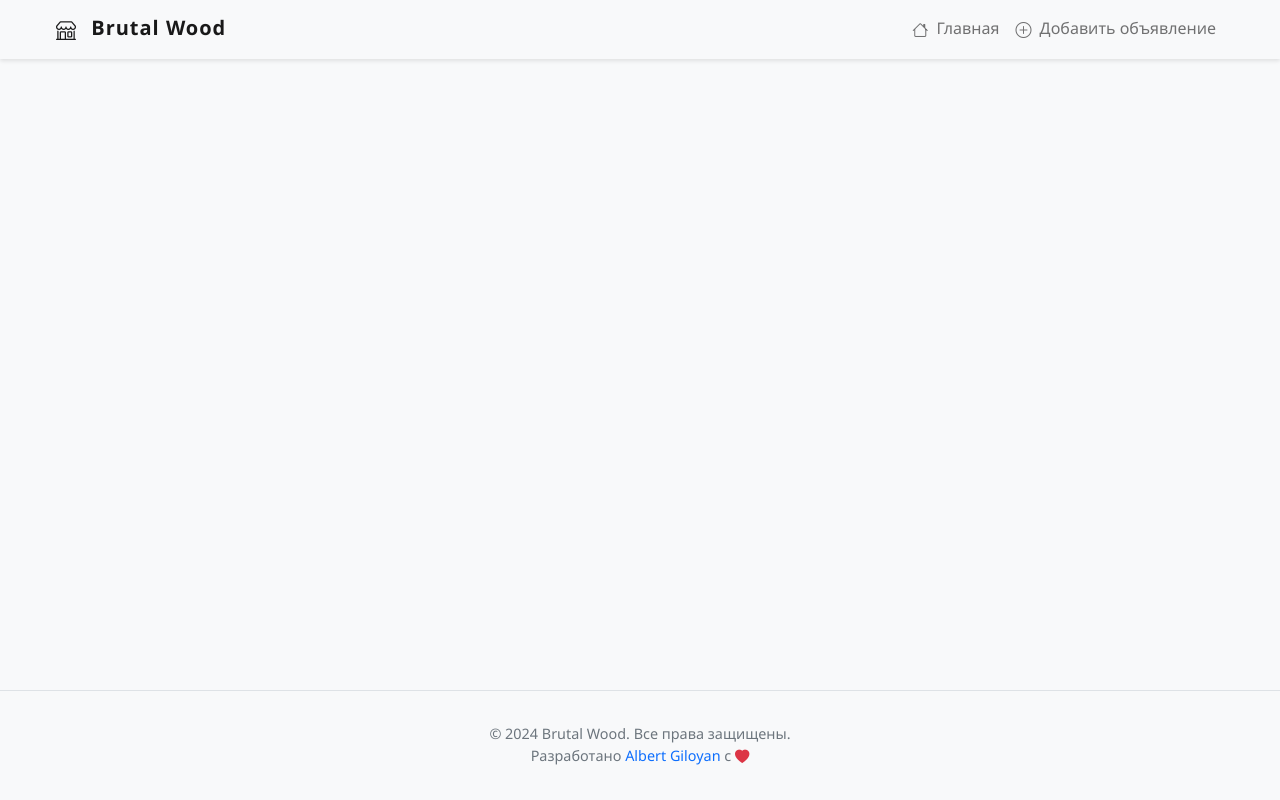
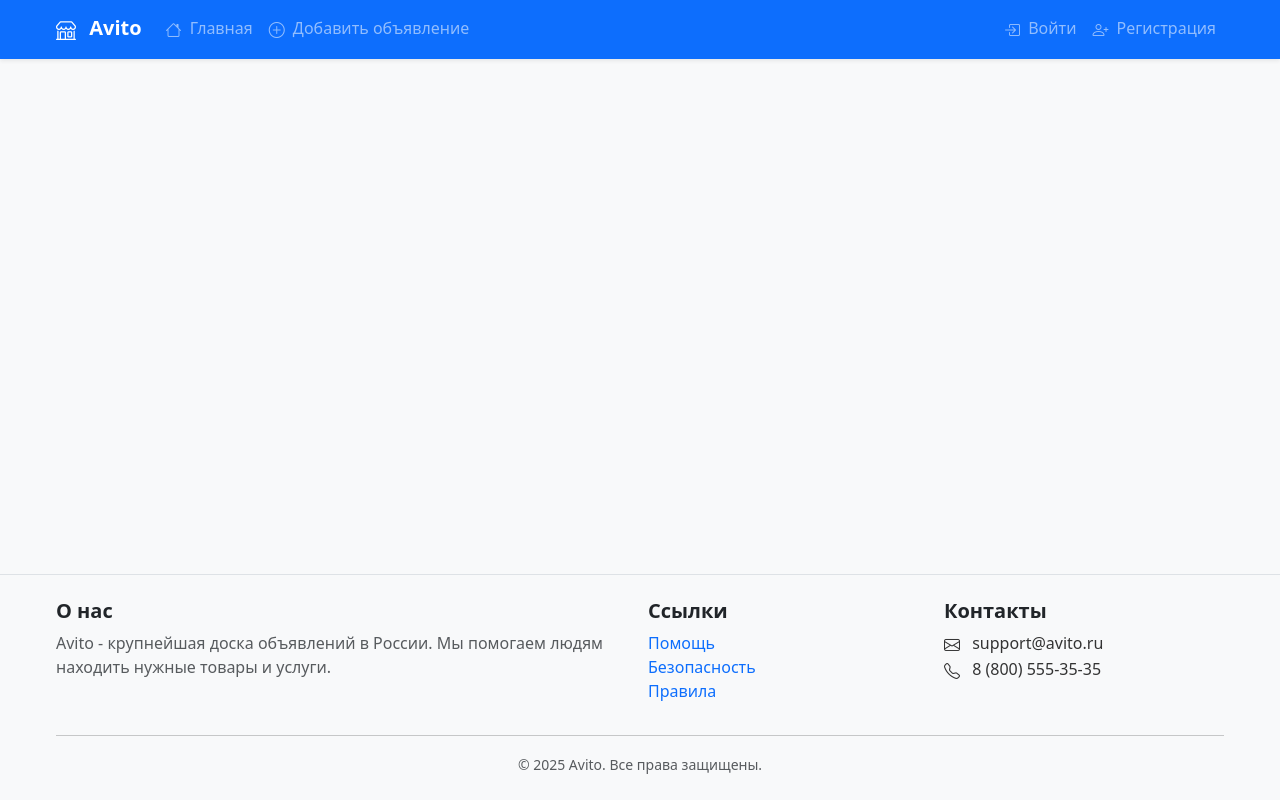
Before and after one commit to Gel788/brutal-wood, a Flask app: template templates/base.html in a window 1280 px wide. Run offline with Flask 3, Linux system fonts and the light colour scheme; the template is opened without the code that fills it, so the values that code supplies are empty; some libraries are stand-ins or nearby versions.

Commit message:
Исправление имени маршрута в base.html и обновление дизайна

```diff
--- a/templates/base.html
+++ b/templates/base.html
@@ -3,116 +3,30 @@
 <head>
     <meta charset="UTF-8">
     <meta name="viewport" content="width=device-width, initial-scale=1.0">
-    <title>{% block title %}{% endblock %} - Brutal Wood</title>
-    <link href="https://cdn.jsdelivr.net/npm/bootstrap@5.1.3/dist/css/bootstrap.min.css" rel="stylesheet">
-    <link rel="stylesheet" href="https://cdn.jsdelivr.net/npm/bootstrap-icons@1.7.2/font/bootstrap-icons.css">
-    <link rel="stylesheet" href="{{ url_for('static', filename='css/style.css') }}">
-    <style>
-        :root {
-            --primary-color: #2c3e50;
-            --secondary-color: #34495e;
-            --accent-color: #e74c3c;
-            --text-color: #2c3e50;
-            --light-bg: #f8f9fa;
-        }
+    <title>{% block title %}Avito{% endblock %}</title>
 
-        body {
-            font-family: 'Segoe UI', system-ui, -apple-system, sans-serif;
-            background-color: var(--light-bg);
-            color: var(--text-color);
-        }
+    <!-- Bootstrap CSS -->
+    <link href="https://cdn.jsdelivr.net/npm/bootstrap@5.3.0/dist/css/bootstrap.min.css" rel="stylesheet">
+    <!-- Bootstrap Icons -->
+    <link href="https://cdn.jsdelivr.net/npm/bootstrap-icons@1.10.0/font/bootstrap-icons.css" rel="stylesheet">
+    <!-- Custom CSS -->
+    <link href="{{ url_for('static', filename='css/style.css') }}" rel="stylesheet">
 
-        .navbar {
-            background-color: var(--primary-color);
-            box-shadow: 0 2px 4px rgba(0,0,0,0.1);
-        }
-
-        .navbar-brand {
-            font-weight: 700;
-            letter-spacing: 1px;
-        }
-
-        .card {
-            border: none;
-            border-radius: 15px;
-            box-shadow: 0 4px 6px rgba(0,0,0,0.1);
-            transition: transform 0.3s ease;
-        }
-
-        .card:hover {
-            transform: translateY(-5px);
-        }
-
-        .btn-primary {
-            background-color: var(--accent-color);
-            border: none;
-            padding: 10px 20px;
-            border-radius: 25px;
-            font-weight: 600;
-            transition: all 0.3s ease;
-        }
-
-        .btn-primary:hover {
-            background-color: #c0392b;
-            transform: translateY(-2px);
-        }
-
-        .footer {
-            background-color: var(--primary-color);
-            color: white;
-            padding: 2rem 0;
-            margin-top: 3rem;
-        }
-
-        .author-signature {
-            font-family: 'Brush Script MT', cursive;
-            font-size: 1.2rem;
-            color: var(--accent-color);
-        }
-
-        .status-badge {
-            position: absolute;
-            top: 10px;
-            right: 10px;
-            padding: 5px 15px;
-            border-radius: 20px;
-            font-weight: 600;
-            font-size: 0.8rem;
-        }
-
-        .status-active {
-            background-color: #2ecc71;
-            color: white;
-        }
-
-        .status-inactive {
-            background-color: #e74c3c;
-            color: white;
-        }
-
-        .price-tag {
-            background-color: var(--accent-color);
-            color: white;
-            padding: 5px 15px;
-            border-radius: 20px;
-            display: inline-block;
-            font-weight: 600;
-        }
-    </style>
     {% block styles %}{% endblock %}
 </head>
 <body>
-    <nav class="navbar navbar-expand-lg navbar-light bg-light">
+    <!-- Навигационная панель -->
+    <nav class="navbar navbar-expand-lg navbar-dark bg-primary">
         <div class="container">
             <a class="navbar-brand" href="{{ url_for('index') }}">
                 <i class="bi bi-shop me-2"></i>
-                Brutal Wood
+                Avito
             </a>
             <button class="navbar-toggler" type="button" data-bs-toggle="collapse" data-bs-target="#navbarNav">
                 <span class="navbar-toggler-icon"></span>
             </button>
             <div class="collapse navbar-collapse" id="navbarNav">
-                <ul class="navbar-nav ms-auto">
+                <ul class="navbar-nav me-auto">
                     <li class="nav-item">
                         <a class="nav-link" href="{{ url_for('index') }}">
                             <i class="bi bi-house me-1"></i>
@@ -120,31 +34,94 @@
                         </a>
                     </li>
                     <li class="nav-item">
-                        <a class="nav-link" href="{{ url_for('add_ad') }}">
+                        <a class="nav-link" href="{{ url_for('add_advertisement') }}">
                             <i class="bi bi-plus-circle me-1"></i>
                             Добавить объявление
                         </a>
                     </li>
                 </ul>
+                <ul class="navbar-nav">
+                    {% if current_user.is_authenticated %}
+                        <li class="nav-item dropdown">
+                            <a class="nav-link dropdown-toggle" href="#" id="navbarDropdown" role="button" data-bs-toggle="dropdown">
+                                <i class="bi bi-person-circle me-1"></i>
+                                {{ current_user.username }}
+                            </a>
+                            <ul class="dropdown-menu dropdown-menu-end">
+                                <li><a class="dropdown-item" href="{{ url_for('index') }}">
+                                    <i class="bi bi-card-list me-2"></i>
+                                    Мои объявления
+                                </a></li>
+                                <li><hr class="dropdown-divider"></li>
+                                <li><a class="dropdown-item" href="{{ url_for('logout') }}">
+                                    <i class="bi bi-box-arrow-right me-2"></i>
+                                    Выйти
+                                </a></li>
+                            </ul>
+                        </li>
+                    {% else %}
+                        <li class="nav-item">
+                            <a class="nav-link" href="{{ url_for('login') }}">
+                                <i class="bi bi-box-arrow-in-right me-1"></i>
+                                Войти
+                            </a>
+                        </li>
+                        <li class="nav-item">
+                            <a class="nav-link" href="{{ url_for('register') }}">
+                                <i class="bi bi-person-plus me-1"></i>
+                                Регистрация
+                            </a>
+                        </li>
+                    {% endif %}
+                </ul>
             </div>
         </div>
     </nav>
 
-    <main>
+    <!-- Основной контент -->
+    <main class="container py-4">
         {% block content %}{% endblock %}
     </main>
 
-    <footer>
-        <div class="footer-content">
-            <p class="text-center">
-                &copy; 2024 Brutal Wood. Все права защищены.
-                <br>
-                Разработано <a href="https://github.com/albertgiloan" target="_blank">Albert Giloyan</a> с <i class="bi bi-heart-fill text-danger"></i>
-            </p>
+    <!-- Футер -->
+    <footer class="bg-light py-4 mt-auto">
+        <div class="container">
+            <div class="row">
+                <div class="col-md-6">
+                    <h5>О нас</h5>
+                    <p class="text-muted">
+                        Avito - крупнейшая доска объявлений в России.
+                        Мы помогаем людям находить нужные товары и услуги.
+                    </p>
+                </div>
+                <div class="col-md-3">
+                    <h5>Ссылки</h5>
+                    <ul class="list-unstyled">
+                        <li><a href="#" class="text-decoration-none">Помощь</a></li>
+                        <li><a href="#" class="text-decoration-none">Безопасность</a></li>
+                        <li><a href="#" class="text-decoration-none">Правила</a></li>
+                    </ul>
+                </div>
+                <div class="col-md-3">
+                    <h5>Контакты</h5>
+                    <ul class="list-unstyled">
+                        <li><i class="bi bi-envelope me-2"></i> support@avito.ru</li>
+                        <li><i class="bi bi-telephone me-2"></i> 8 (800) 555-35-35</li>
+                    </ul>
+                </div>
+            </div>
+            <hr>
+            <div class="text-center text-muted">
+                <small>&copy; 2025 Avito. Все права защищены.</small>
+            </div>
         </div>
     </footer>
 
-    <script src="https://cdn.jsdelivr.net/npm/bootstrap@5.1.3/dist/js/bootstrap.bundle.min.js"></script>
+    <!-- Bootstrap JS -->
+    <script src="https://cdn.jsdelivr.net/npm/bootstrap@5.3.0/dist/js/bootstrap.bundle.min.js"></script>
+    <!-- Custom JS -->
+    <script src="{{ url_for('static', filename='js/main.js') }}"></script>
+
     {% block scripts %}{% endblock %}
 </body>
 </html>
```
